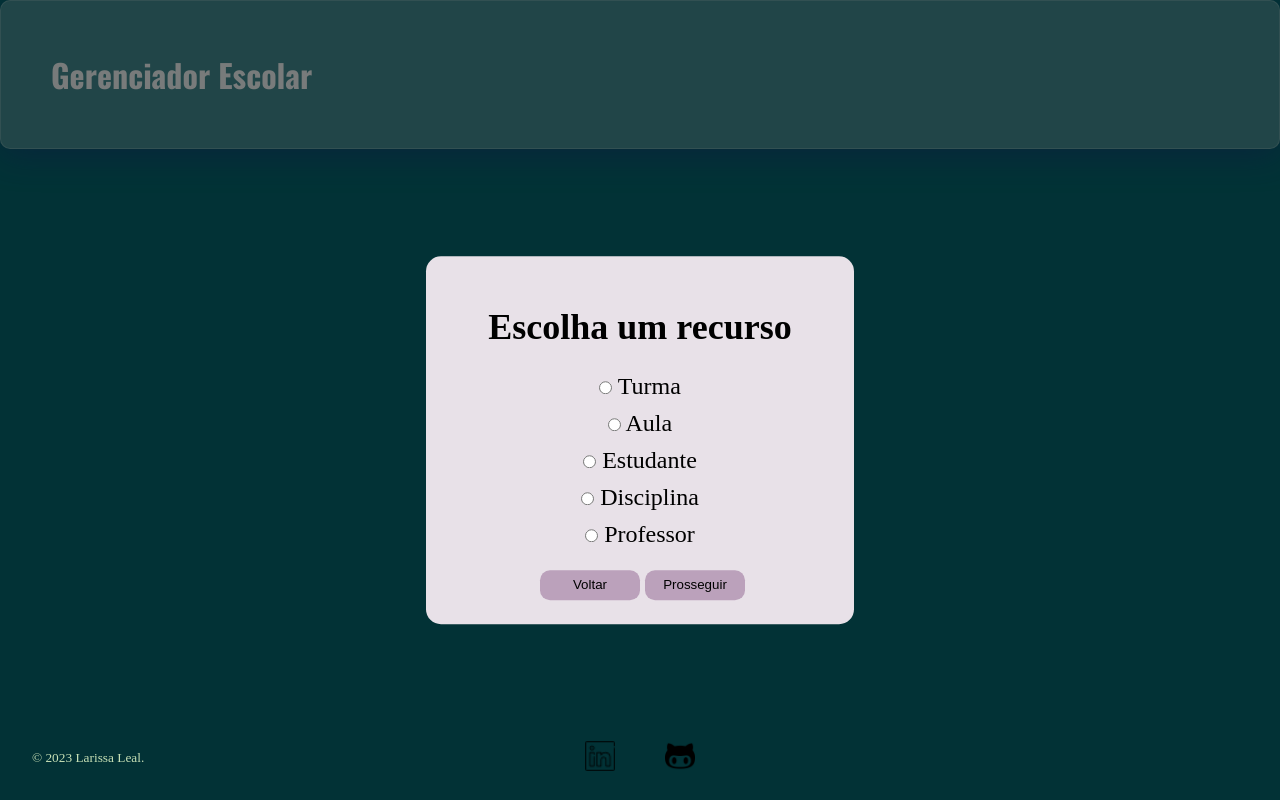
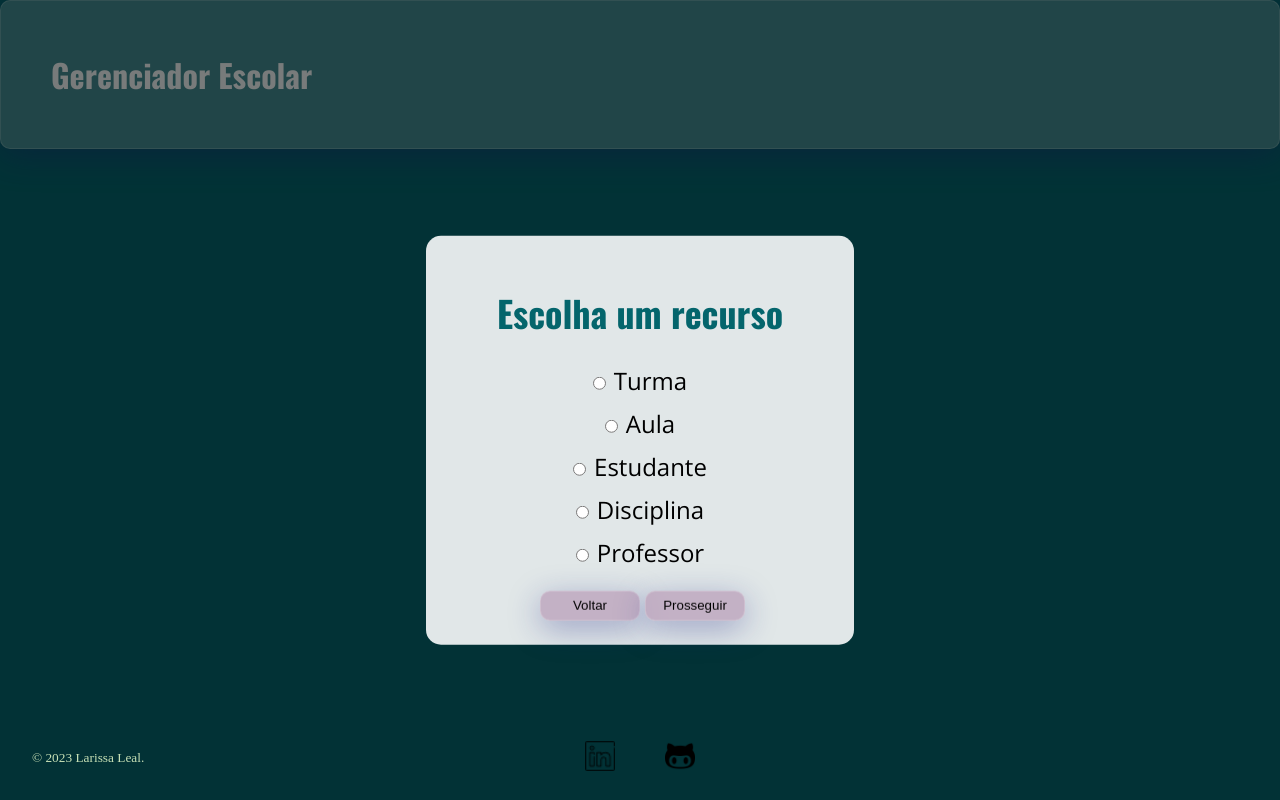
Before and after one commit to LariLealDias/SchoolManager-Front, an Angular app in the folder GerenciadorEscolarFront/: page /select-resource in a window 1280 px wide. Built offline with nearby package versions, Linux system fonts and the light colour scheme.

Commit message:
feat: changing the select-resource componente style

```diff
--- a/GerenciadorEscolarFront/src/app/components/select-resource/select-resource.component.css
+++ b/GerenciadorEscolarFront/src/app/components/select-resource/select-resource.component.css
@@ -1,5 +1,4 @@
  .modal {
-  background: #fff;
   min-width: 380px;
   min-height: 150px;
   position: fixed;
@@ -13,8 +12,12 @@
   padding-top: 50px;
   border-radius: 15px;
 
-  background-color: #e8e1e8;
+  background-color: #e1e7e8;
 
+}
+
+.main-title{
+  color: #04656c;
 }
 
 .overlay {
@@ -50,6 +53,10 @@
  color: rgb(61, 26, 155);
 }
 
+.title-select{
+  margin-left: 8px;
+}
+
 .btn{
   margin-top: 20px;
   display: inline-block;
@@ -62,6 +69,13 @@
   background-color: #bba1bb;
   cursor: pointer;
   margin-left: 5px;
+
+  background: rgba(187, 161, 187, 0.774);
+  box-shadow: 0 8px 32px 0 rgba( 31, 38, 135, 0.37 );
+  backdrop-filter: blur( 4px );
+  -webkit-backdrop-filter: blur( 4px );
+  border-radius: 10px;
+  border: 1px solid rgba( 255, 255, 255, 0.18 );
 }
 
 
--- a/GerenciadorEscolarFront/src/app/components/select-resource/select-resource.component.html
+++ b/GerenciadorEscolarFront/src/app/components/select-resource/select-resource.component.html
@@ -1,6 +1,6 @@
 <section class="container excluir-pensamentos">
   <div class="modal">
-      <h2>Escolha um recurso</h2>
+      <h2 class="main-title ff-oswald">Escolha um recurso</h2>
       <div class="container-divs-choices">
         <form class="form">
           <div  class="choice">
@@ -11,7 +11,7 @@
                 value="class"
                 name="modelo-card"
                 [(ngModel)]="selectedOption"
-              > Turma
+              > <span class="title-select ff-Open-Sans-regular">Turma</span>
             </label>
           </div>
 
@@ -23,7 +23,7 @@
                 value="classSchedule"
                 name="modelo-card"
                 [(ngModel)]="selectedOption"
-              > Aula
+              > <span class="title-select ff-Open-Sans-regular">Aula</span>
             </label>
           </div>
 
@@ -35,7 +35,7 @@
                 value="student"
                 name="modelo-card"
                 [(ngModel)]="selectedOption"
-              > Estudante
+              > <span class="title-select ff-Open-Sans-regular">Estudante</span>
             </label>
           </div>
 
@@ -47,7 +47,7 @@
                 value="subject"
                 name="modelo-card"
                 [(ngModel)]="selectedOption"
-              > Disciplina
+              > <span class="title-select ff-Open-Sans-regular">Disciplina</span>
             </label>
           </div>
 
@@ -59,7 +59,7 @@
                 value="teacher"
                 name="modelo-card"
                 [(ngModel)]="selectedOption"
-              > Professor
+              > <span class="title-select ff-Open-Sans-regular">Professor</span>
             </label>
           </div>
         </form>
--- a/GerenciadorEscolarFront/src/app/pages/home/home.component.css
+++ b/GerenciadorEscolarFront/src/app/pages/home/home.component.css
@@ -7,7 +7,7 @@
 }
 .title-home h2{
   letter-spacing: 3px;
-  color: #87b48a;
+  color: rgb(187, 161, 187);
   font-weight: bold;
 }
 
@@ -46,7 +46,7 @@
   transition: 0.5s;
 }
 .btn:hover{
-  background-color: rgba(136, 150, 143, 0.5 );
+  background-color: rgba(187, 161, 187, 0.5 );
 
   -webkit-box-shadow:0px 0px 71px 0px rgba(134,191,204,0.34);
   -moz-box-shadow: 0px 0px 71px 0px rgba(134,191,204,0.34);
--- a/GerenciadorEscolarFront/src/styles.css
+++ b/GerenciadorEscolarFront/src/styles.css
@@ -28,6 +28,10 @@ body{
   font-style: italic;
 }
 
+.global-bnt{
+
+}
+
 
 @media (min-width: 576px) {
   .container {
```
